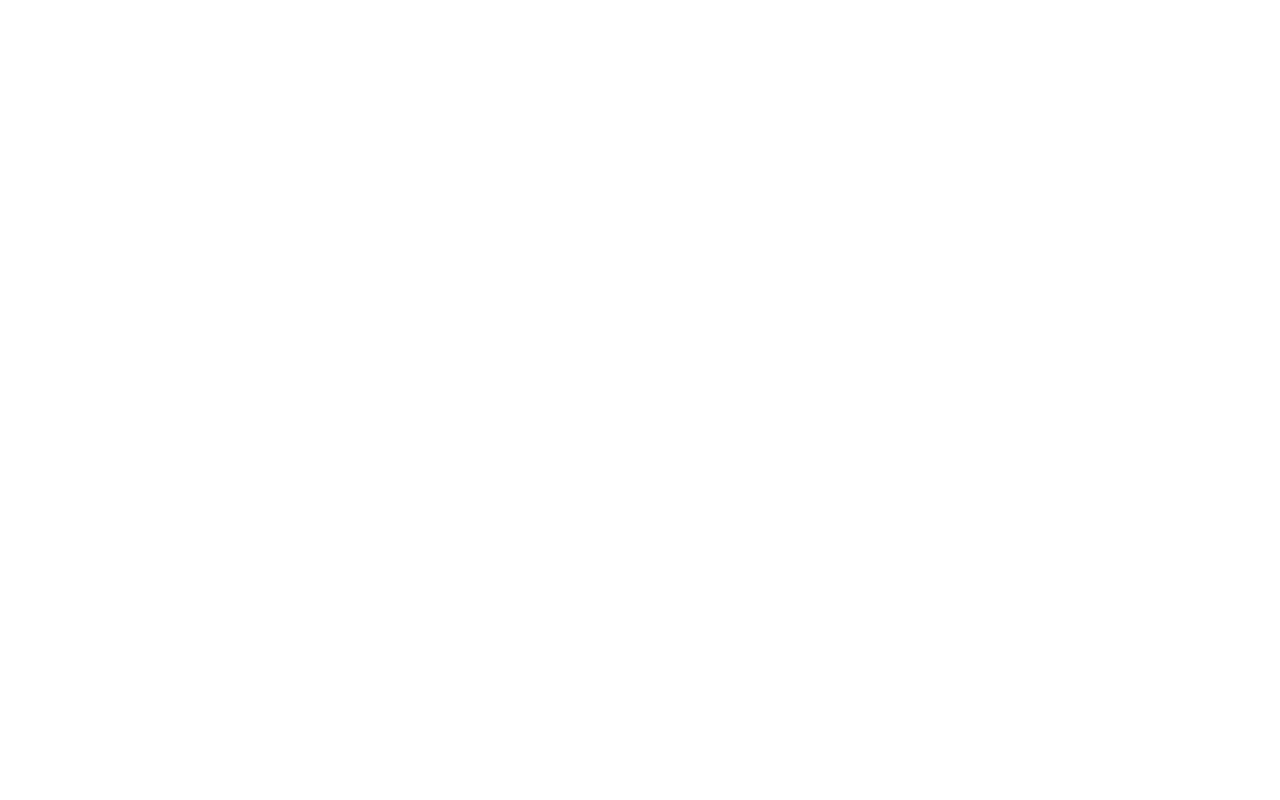
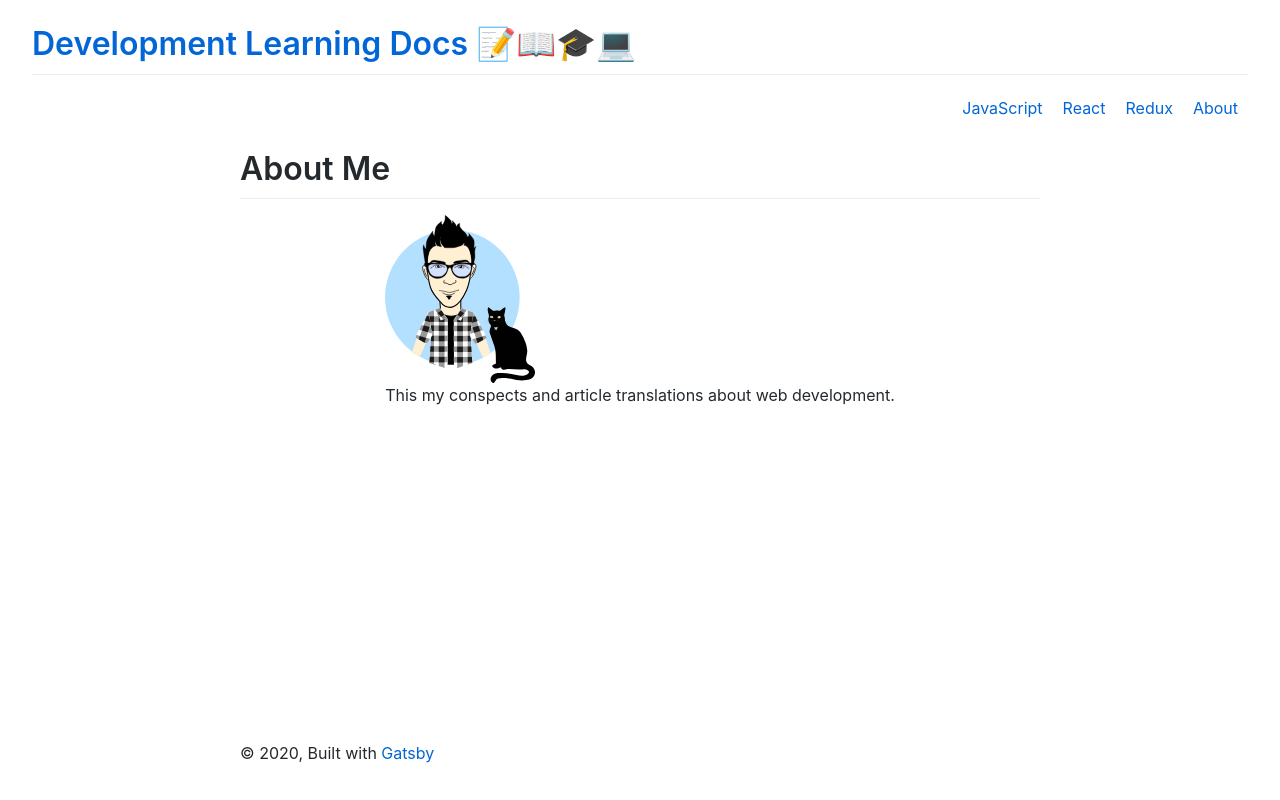
Before and after one commit to DmitryVdovichencko/dev-docs, a Gatsby site: page /about in a window 1280 px wide. Before the commit this address had no page. Built offline with nearby package versions, Linux system fonts and the light colour scheme; Gatsby itself is replaced by a stand-in of ours; some packages are replaced by stand-ins of ours.

Commit message:
about page started

```diff
--- a/src/components/header.js
+++ b/src/components/header.js
@@ -18,6 +18,7 @@ const Header = ({ siteTitle }) => (
         <div className={HeaderStyles.nav__item}><Link to="/tags/js">JavaScript</Link></div>
         <div className={HeaderStyles.nav__item}><Link to="/tags/react">React</Link></div>
         <div className={HeaderStyles.nav__item}><Link to="/tags/redux">Redux</Link></div>
+				<div className={HeaderStyles.nav__item}><Link to="/about">About</Link></div>
       </nav>
   </header>
 )
--- /dev/null
+++ b/src/pages/about.js
@@ -0,0 +1,23 @@
+import React from "react"
+import { Link } from "gatsby"
+import Layout from "../components/layout"
+import SEO from "../components/seo"
+import developer from "../images/developer.svg"
+import AboutStyles from "./about.module.scss"
+const AboutPage = ({ data }) => (
+  <Layout>
+    <SEO title="Development docs | About" />
+
+    <h1>
+			About Me
+    </h1>
+		<div className={AboutStyles.content}>
+		<img width="150px" src={developer}></img>
+		<div>
+			<p>This my conspects and article translations about web development.</p>
+		</div>
+    </div>
+  </Layout>
+)
+
+export default AboutPage
--- /dev/null
+++ b/src/pages/about.module.scss
@@ -0,0 +1,9 @@
+.content{
+  margin: 0 auto;
+  padding: 0px 0.5rem;
+  padding-top: 0;
+  display: flex;
+  height:80%;
+  flex-flow: column nowrap;
+  justify-content: space-between;
+}
--- a/src/pages/index.js
+++ b/src/pages/index.js
@@ -7,7 +7,7 @@ import SEO from "../components/seo"
 const isTitleCyrillic = (title) => (/[aА-яЯ]/gm.test(title));
 const IndexPage = ({ data }) => (
   <Layout>
-    <SEO title="Dimetrio development docs" />
+    <SEO title="Development docs" />
 
     <h3>
       Welcome to my Development Documents in English and in Russian Languge as
```
Also changed, not shown: src/images/developer.svg (added), src/images/gatsby-astronaut.png (deleted), src/images/gatsby-icon.png (deleted).
